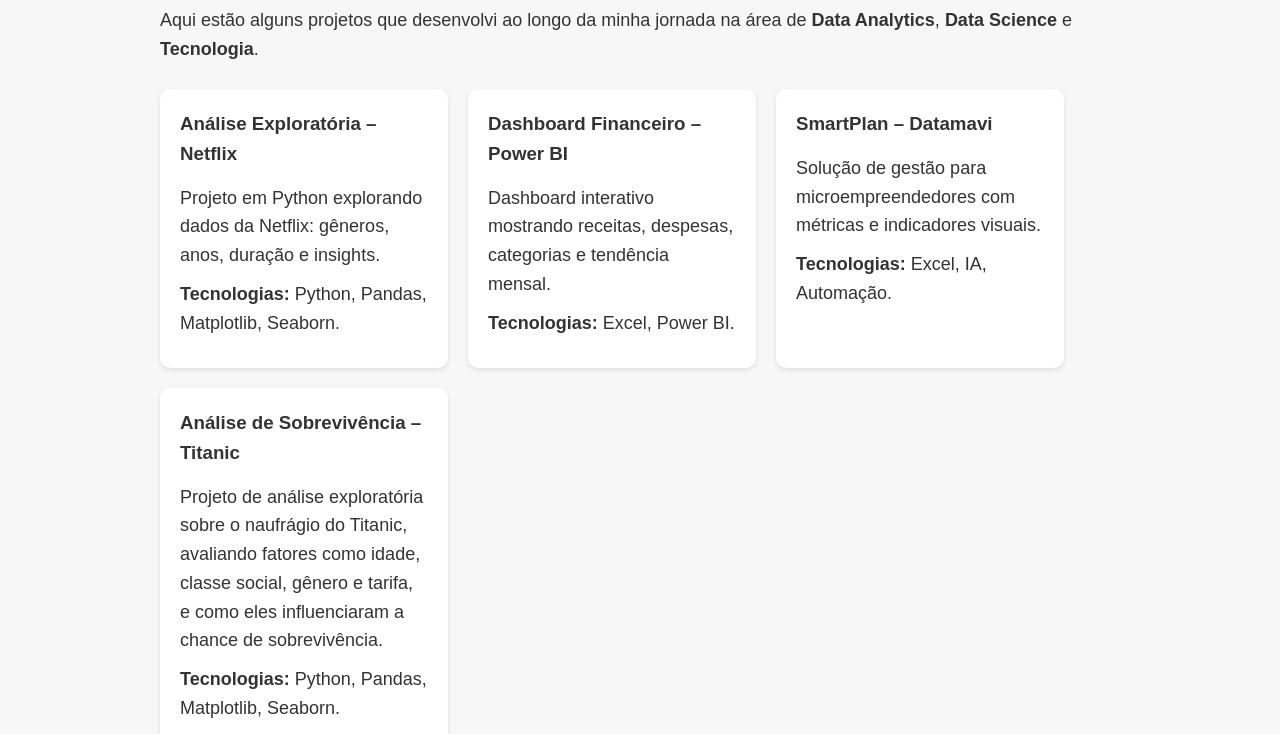
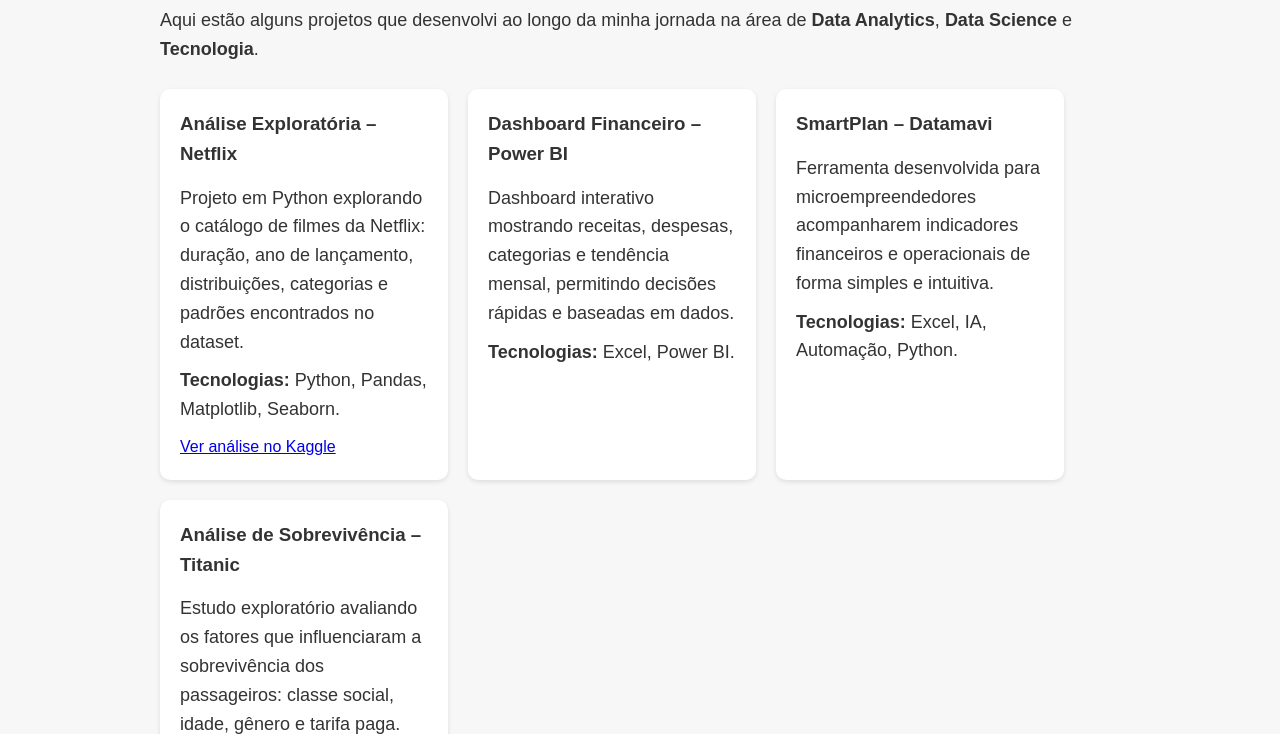
Before and after one commit to Mafaleiros17/portfolio-margareth, a plain HTML site: page portfolio.html in a window 1280 px wide. Shown: the part 231-965 px from the top of the page. Drawn offline with Linux system fonts and the light colour scheme.

Commit message:
Add files via upload

```diff
--- a/portfolio.html
+++ b/portfolio.html
@@ -1,6 +1,5 @@
 <!DOCTYPE html>
 <html lang="pt-BR">
-
 <head>
     <meta charset="UTF-8">
     <title>Portfólio - Margareth Braghini</title>
@@ -8,8 +7,8 @@
     <link rel="stylesheet" href="css/style.css">
     <script src="js/script.js" defer></script>
 </head>
+<body>
 
-<body>
     <header>
         <div class="logo">Margareth Braghini</div>
         <nav>
@@ -32,40 +31,65 @@
 
             <div class="cards">
 
+                <!-- Projeto Netflix -->
                 <article class="card">
                     <h3>Análise Exploratória – Netflix</h3>
-                    <p>Projeto em Python explorando dados da Netflix: gêneros, anos, duração e insights.</p>
-                    <p><strong>Tecnologias:</strong> Python, Pandas, Matplotlib, Seaborn.</p>
-                    <!-- Link  adicionar:
-                    <a href="LINK_DO_KAGGLE" target="_blank">Ver projeto</a>
-                    -->
+                    <p>
+                        Projeto em Python explorando o catálogo de filmes da Netflix: duração,
+                        ano de lançamento, distribuições, categorias e padrões encontrados no dataset.
+                    </p>
+                    <p>
+                        <strong>Tecnologias:</strong> Python, Pandas, Matplotlib, Seaborn.
+                    </p>
+
+                    <a href="https://www.kaggle.com/code/margarethfaleiros/netflix-movies-analise-exploratoria"
+                       target="_blank"
+                       class="botao">
+                        Ver análise no Kaggle
+                    </a>
                 </article>
 
+                <!-- Projeto Dashboard Financeiro -->
                 <article class="card">
                     <h3>Dashboard Financeiro – Power BI</h3>
-                    <p>Dashboard interativo mostrando receitas, despesas, categorias e tendência mensal.</p>
-                    <p><strong>Tecnologias:</strong> Excel, Power BI.</p>
+                    <p>
+                        Dashboard interativo mostrando receitas, despesas, categorias e tendência mensal,
+                        permitindo decisões rápidas e baseadas em dados.
+                    </p>
+                    <p>
+                        <strong>Tecnologias:</strong> Excel, Power BI.
+                    </p>
                 </article>
 
+                <!-- Projeto SmartPlan -->
                 <article class="card">
                     <h3>SmartPlan – Datamavi</h3>
-                    <p>Solução de gestão para microempreendedores com métricas e indicadores visuais.</p>
-                    <p><strong>Tecnologias:</strong> Excel, IA, Automação.</p>
+                    <p>
+                        Ferramenta desenvolvida para microempreendedores acompanharem indicadores
+                        financeiros e operacionais de forma simples e intuitiva.
+                    </p>
+                    <p>
+                        <strong>Tecnologias:</strong> Excel, IA, Automação, Python.
+                    </p>
                 </article>
 
+                <!-- Projeto Titanic -->
                 <article class="card">
                     <h3>Análise de Sobrevivência – Titanic</h3>
                     <p>
-                        Projeto de análise exploratória sobre o naufrágio do Titanic, avaliando fatores como
-                        idade, classe social, gênero e tarifa, e como eles influenciaram a chance de sobrevivência.
+                        Estudo exploratório avaliando os fatores que influenciaram a sobrevivência
+                        dos passageiros: classe social, idade, gênero e tarifa paga.
                     </p>
-                    <p><strong>Tecnologias:</strong> Python, Pandas, Matplotlib, Seaborn.</p>
+                    <p>
+                        <strong>Tecnologias:</strong> Python, Pandas, Matplotlib, Seaborn.
+                    </p>
 
-                    <a href="https://github.com/Mafaleiros17/titanic-eda" target="_blank" class="botao">
+                    <a href="https://github.com/Mafaleiros17/titanic-eda"
+                       target="_blank"
+                       class="botao">
                         Ver análise no GitHub
                     </a>
                 </article>
-
 
             </div>
         </section>
@@ -74,6 +98,6 @@
     <footer>
         <p>© 2025 - Portfólio de Margareth Braghini</p>
     </footer>
+
 </body>
-
 </html>
```
